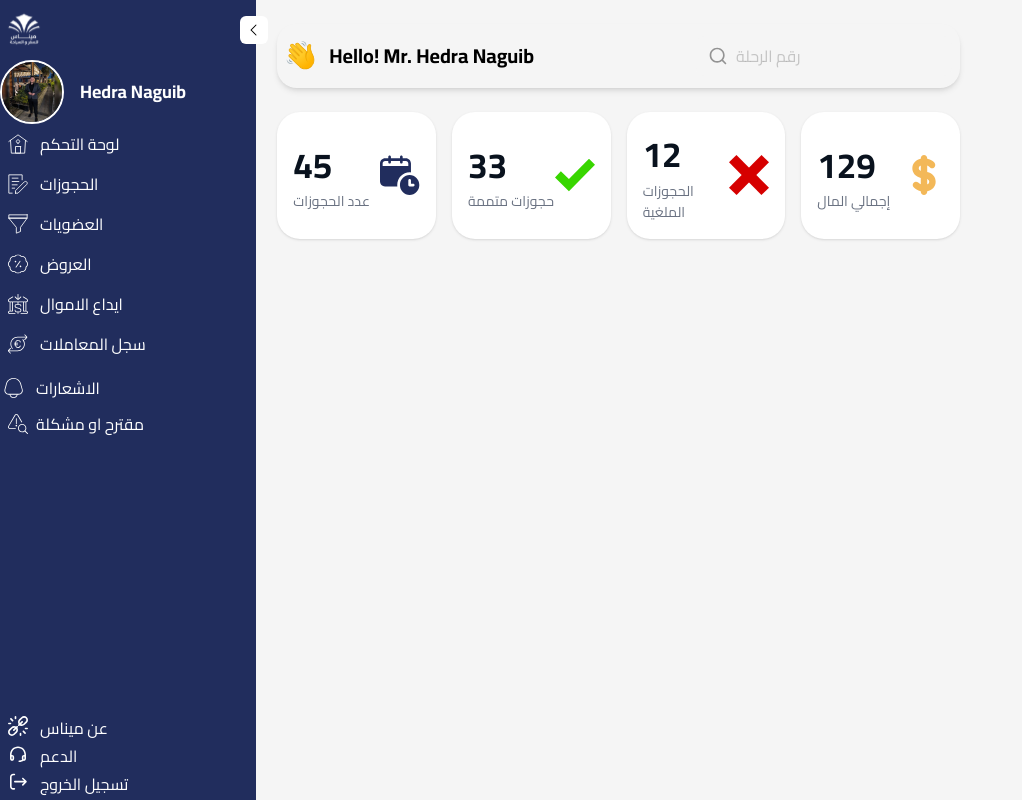
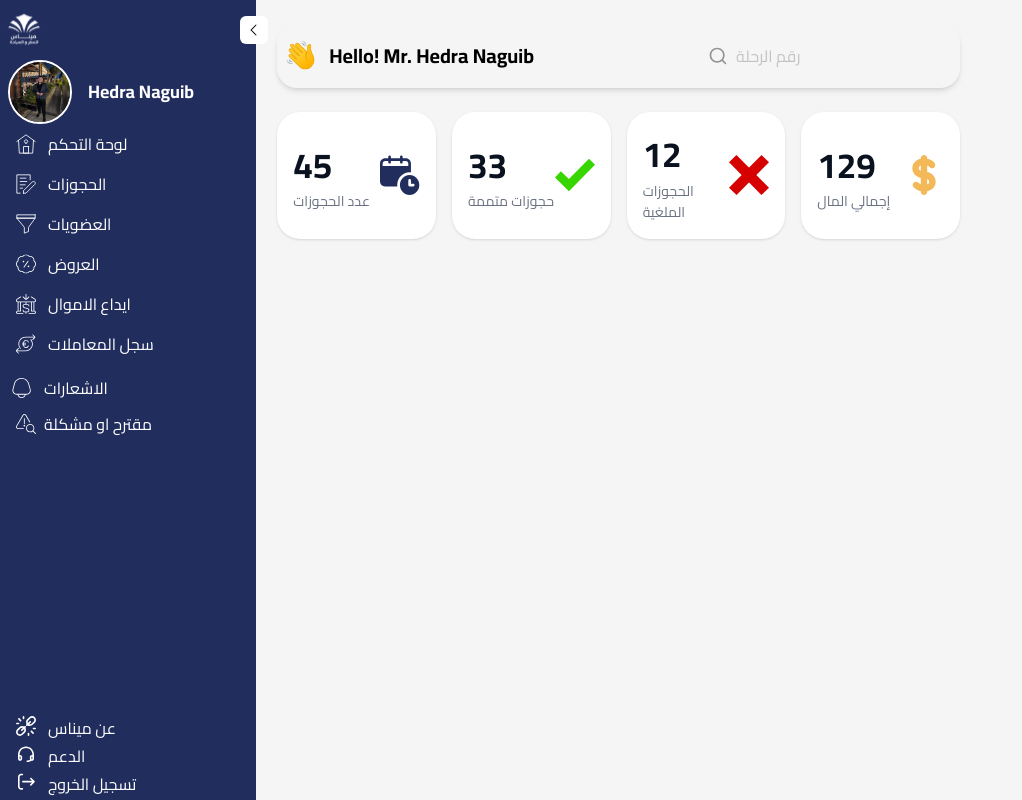
Before and after one commit to Engromeh/Minas, a React (Vite) app: page / in a window 1280 px wide. Shown: the top 800 px of the page, without its empty margins (0-1022 px from the left). Built offline with nearby package versions, Linux system fonts and the light colour scheme; a web font is replaced by a local one.

Commit message:
hendel all

```diff
--- a/src/Pages/Sidbar/Sidbar.jsx
+++ b/src/Pages/Sidbar/Sidbar.jsx
@@ -61,7 +61,7 @@ const Sidebar = () => {
           </div>
         </div>
 
-        <nav className="mt-3">
+        <nav className="mt-3 pl-2">
           <ul className="space-y-2">
             <li
               className={`hover:bg-[#33BAE0] rounded-md transition-all ${
@@ -200,7 +200,7 @@ const Sidebar = () => {
         </nav>
       </div>
 
-      <div className="flex flex-col gap-2">
+      <div className="flex flex-col gap-2 pl-2">
         <ul>
           <li
             className={`hover:bg-[#33BAE0] rounded-md transition-all ${
```
